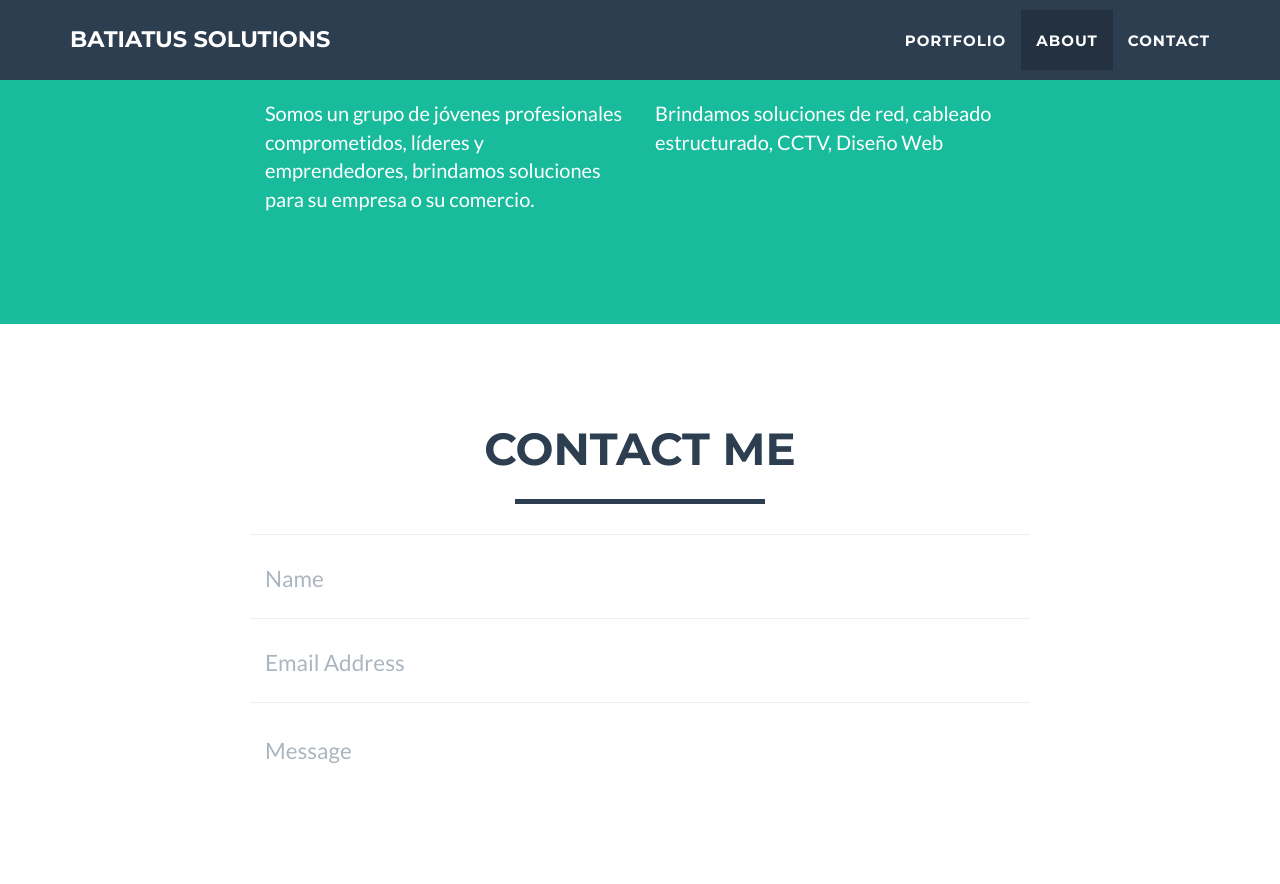
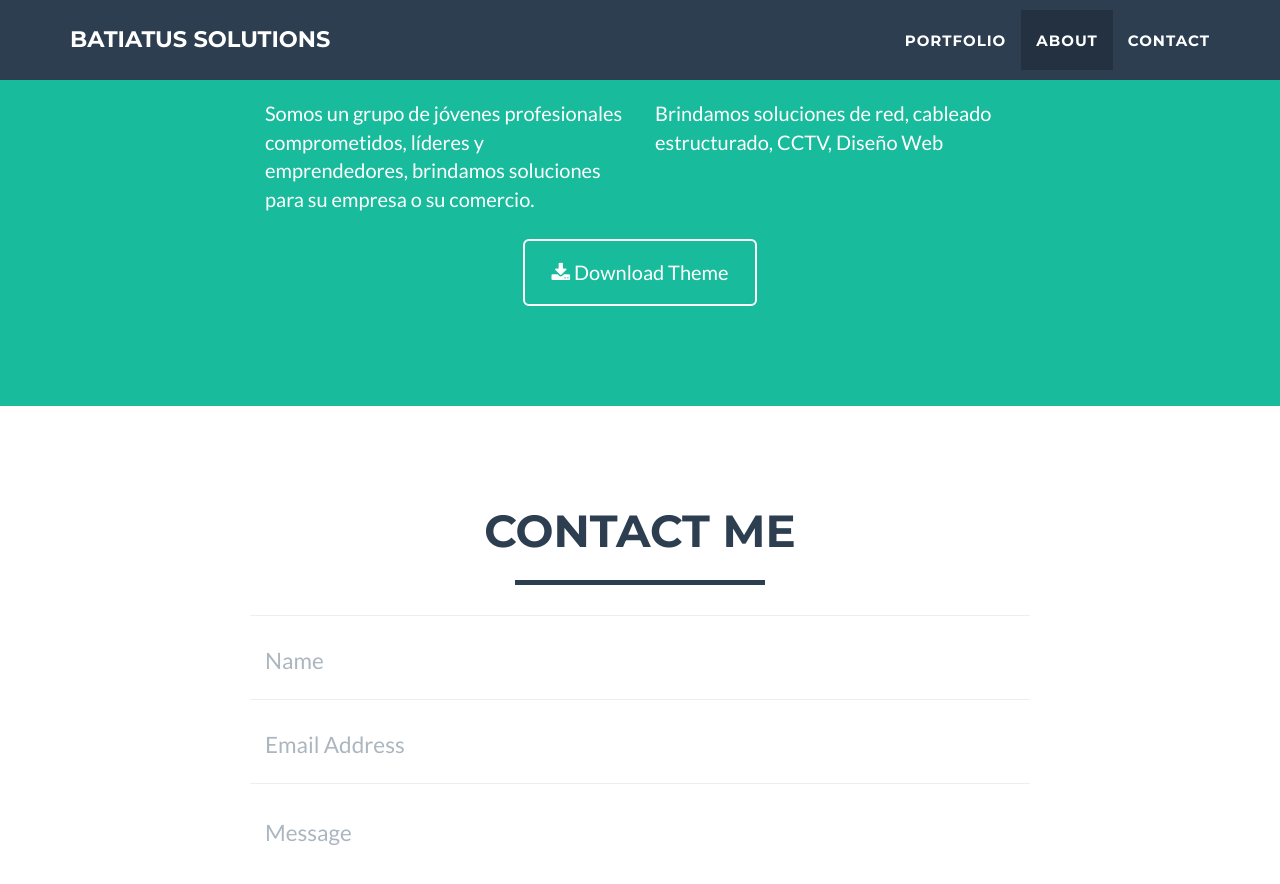
Before and after one commit to brusang/brusang.github.io, a Jekyll site: the page built from index.html, in a window 1280 px wide and 900 px high, scrolled down 1775 px. Shown: the top 884 px of the window. Built offline with Jekyll 4.4.1, drawn with Linux system fonts in a browser that asks for light colours.

Commit message:
Update about.html

```diff
--- a/_includes/about.html
+++ b/_includes/about.html
@@ -14,6 +14,11 @@
                 <div class="col-lg-4">
                     <p>Brindamos soluciones de red, cableado estructurado, CCTV, Diseño Web</p>
                 </div>
+                <div class="col-lg-8 col-lg-offset-2 text-center">
+                    <a href="#" class="btn btn-lg btn-outline">
+                        <i class="fa fa-download"></i> Download Theme
+                    </a>
+                </div>
             </div>
         </div>
     </section>
```
